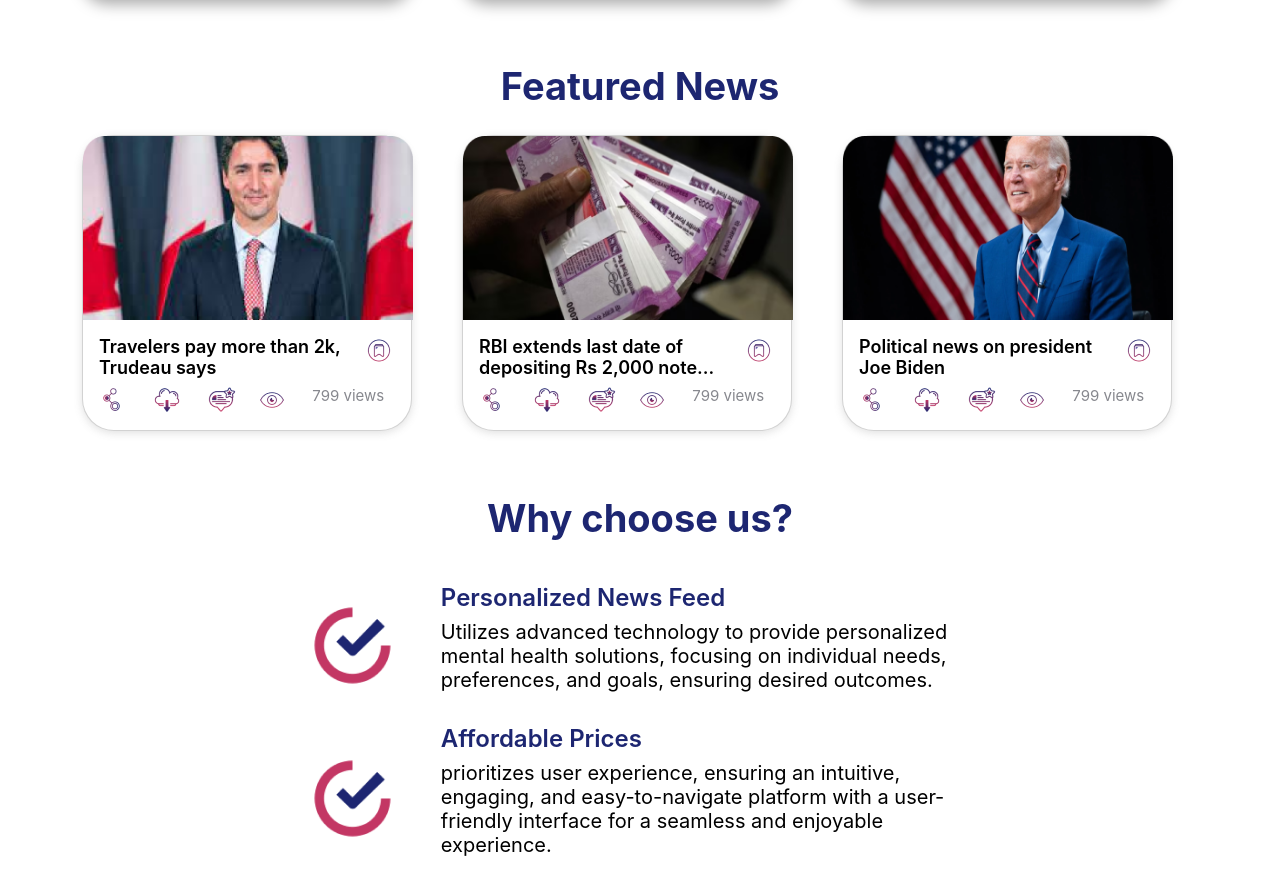
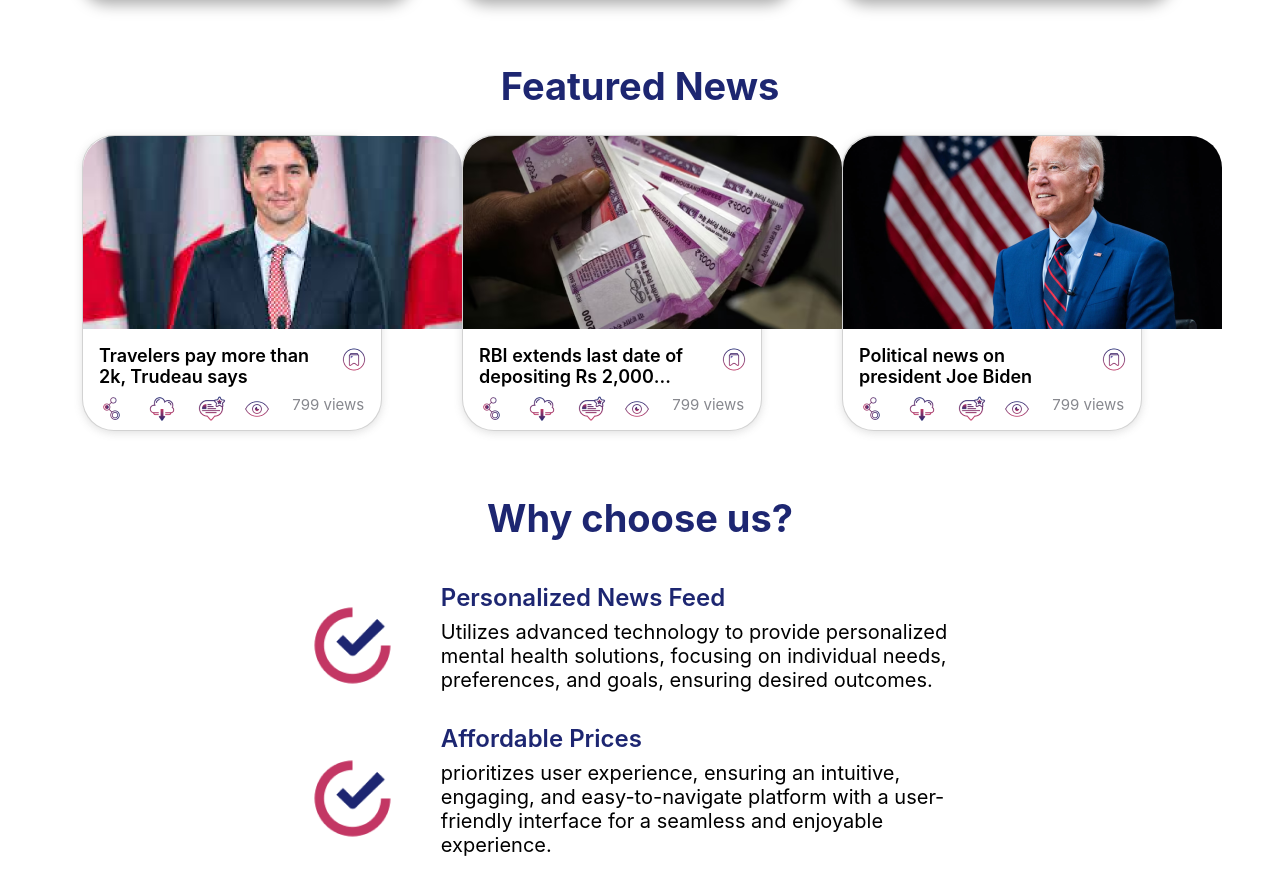
Before and after one commit to PoorneshPrahal/KEEP-YOURSELF-UPDATED-KYU-, a React (Create React App) app: page / in a window 1280 px wide. Shown: the part 1343-2235 px from the top of the page. Built offline with nearby package versions, Linux system fonts and the light colour scheme; no server answers; the database is empty.

Commit message:
FE update

```diff
--- a/src/Components/Home/home.css
+++ b/src/Components/Home/home.css
@@ -143,7 +143,7 @@ line-height: normal;
 
 
 .card-2{
-    width: 379px;
+width: 379px;
 height: 296px;
 flex-shrink: 0;
 border-radius: 32px;
@@ -154,7 +154,10 @@ box-shadow: 0px 2px 8px 0px rgba(99, 99, 99, 0.20);
 .card2-img{
 
     height: 193px;
-    width: 330px;
+    width: 379px;
+
+    border-top-left-radius: 32px;
+    border-top-right-radius:32px ;
 }
 
 .card2-title{
@@ -253,17 +256,18 @@ line-height: normal;
     margin-left: auto;
     margin-right: auto;
 }
-@media (min-width: 768px) and (max-width: 1299px) {
+@media (min-width: 768px) and (max-width: 1399px) {
     .card-1{
         width: 330px;
     }
     .card-2{
-        width: 330px;
+        width: 300px;
     }
+
 }
 
 
-@media (min-width: 1300px) {
+@media (min-width: 1400px) {
     .card-1{
         width: 410px;
     }
--- a/src/Components/Login/Login.css
+++ b/src/Components/Login/Login.css
@@ -92,10 +92,3 @@
     background: linear-gradient(180deg, rgba(195, 55, 100, 0.7), rgba(29, 38, 113, 0.7));
 
   }
-
-  @media (min-width: 1300px) {
-    .login-container {
-        max-width: 1000px;
-        margin-top: 150px;
-    }
-}
--- a/src/Components/Requesting/Genre.jsx
+++ b/src/Components/Requesting/Genre.jsx
@@ -10,7 +10,7 @@ const Genre = (props) => {
         width: "100%",
       }}
     >
-      {/* Here the Main page navbar should come */}
+
       <div
         style={{
           display: "flex",
@@ -20,7 +20,7 @@ const Genre = (props) => {
           marginRight: "2%",
         }}
       >
-        <span style={{ fontSize: "1.7em", fontWeight: "600" }}>
+        <span style={{ fontSize: "1.5em", fontWeight: "600" }}>
           {props.query.length === 1 ? props.query : "For You"}
         </span>
         <Link
@@ -28,7 +28,7 @@ const Genre = (props) => {
           state={props.query}
           style={{ textDecoration: "none", color: "black" }}
         >
-          <span style={{ fontSize: "1.4em" }}>See all</span>
+          <span style={{ fontSize: "1em", color:'blue'}}>See all</span>
         </Link>
       </div>
 
--- a/src/Components/Requesting/Request.css
+++ b/src/Components/Requesting/Request.css
@@ -1,3 +1,8 @@
 .toarrange {
   display: inline-block;
 }
+.bookmark-btn{
+  border: none;
+  border-color:  red;
+
+}
--- a/src/Components/Requesting/Request.js
+++ b/src/Components/Requesting/Request.js
@@ -56,13 +56,15 @@ const Request = (props) => {
     >
       {tech.map((news, key) => {
         return (
-          <div className="col" style={{ display: "inline-block" }}>
+          <div className="col" style={{ display: "inline-block", padding:'10px'}}>
             <div style={{ marginTop: "3%", padding: "3%" }}>
               <div class="card card-2">
                 <img
                   class="card-img-top card2-img"
                   src={news.image_url || logo}
                   alt="Card image cap"
+
+
                 />
                 <div class="card-body">
                   <div className="row">
@@ -78,9 +80,9 @@ const Request = (props) => {
                       </h5>
                     </div>
                     <div className="col-2">
-                      <button onClick={bookmarkfunc}>
+
                         <img src={bookmarkImg} alt="" />
-                      </button>
+
                     </div>
                   </div>
                   <div className="row">
```
